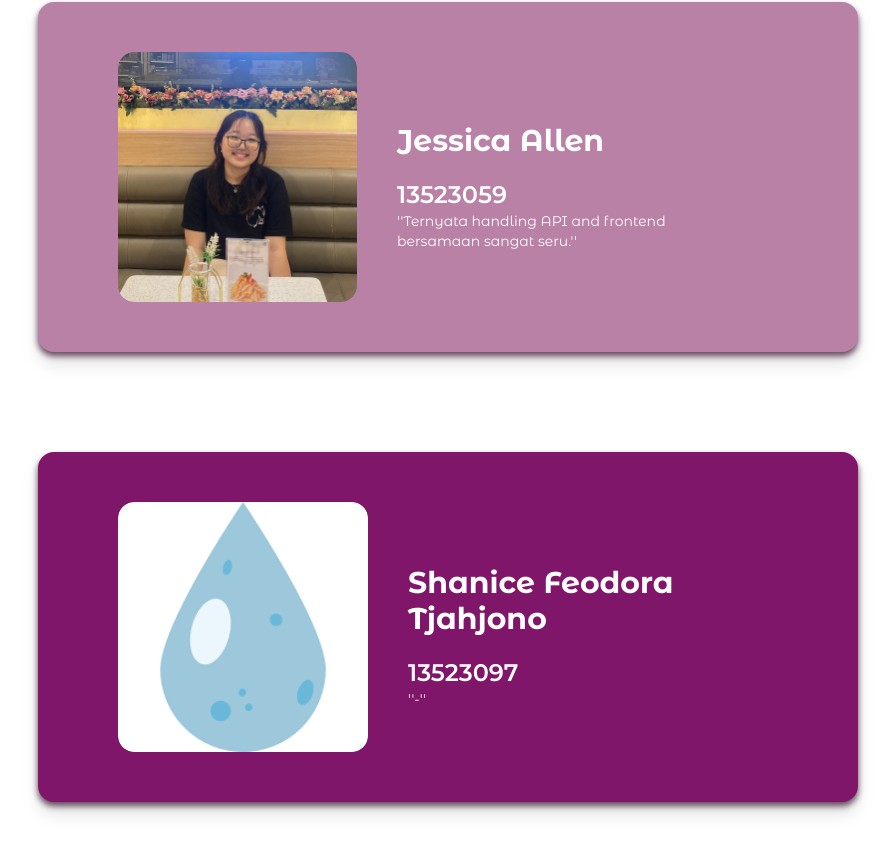
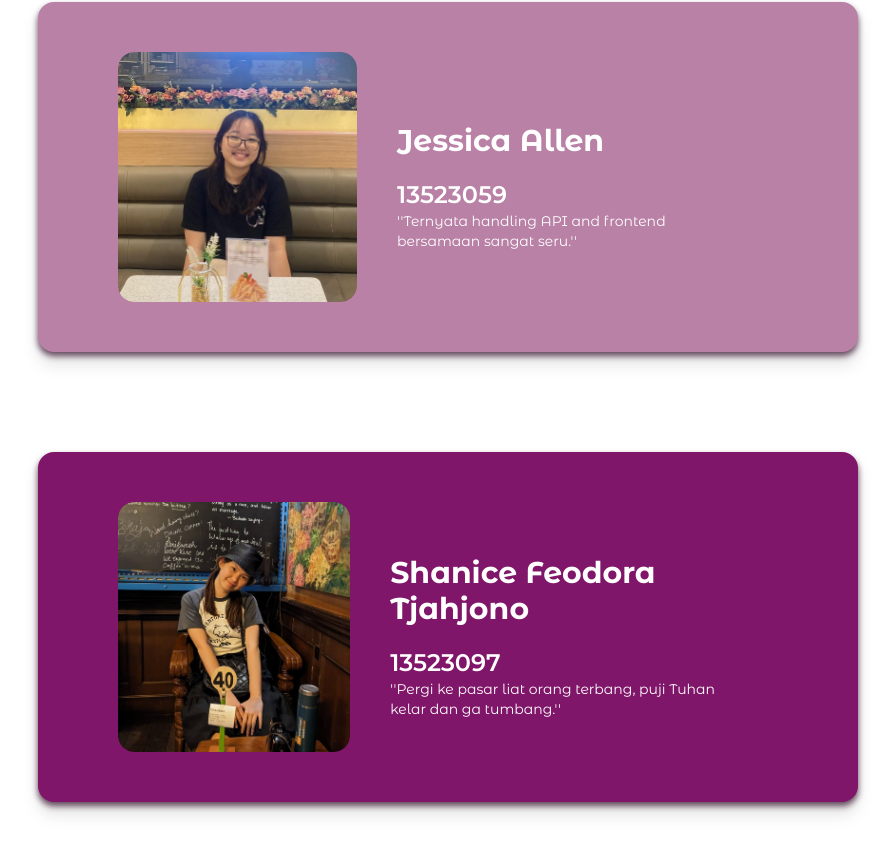
Before and after one commit to MaheswaraKaindra/Tubes2_BrokenHeart, a Next.js app in the folder src/frontend/: page / in a window 1280 px wide. Shown: the part 1288-2142 px from the top of the page, without its empty margins (192-1087 px from the left). Built offline with nearby package versions, Linux system fonts and the light colour scheme.

Commit message:
style: clean up code

```diff
--- a/src/frontend/app/page.js
+++ b/src/frontend/app/page.js
@@ -23,8 +23,8 @@ const Profile = [
   {
     name: "Shanice Feodora Tjahjono",
     nim: "13523097",
-    pesan: "''-''",
-    img: "/water.png",
+    pesan: "''Pergi ke pasar liat orang terbang, puji Tuhan kelar dan ga tumbang.''",
+    img: "/fotoshanice.jpg",
     bg: "purple-dark",
     link:"https://www.linkedin.com/in/shanice-feodora-a8368124b/"
   }
--- a/src/frontend/components/SearchPage.js
+++ b/src/frontend/components/SearchPage.js
@@ -3,14 +3,10 @@ import { useState, useEffect } from 'react'
 import React from 'react'
 import { ElementCard } from '@/components/ElementCard'
 import { MultipleResultCard } from './MultipleResultCard'
-import { CombinationCard } from '@/components/CombinationCard'
-import Image from 'next/image'
-import Dummy from '../public/water.png'
 import TreeVisualizer from "@/components/TreeVisualizer";
 
 export const SearchPage = ({algorithm}) => {
   const [isToggled, setIsToggled] = useState(false);
-  const [isClicked, setIsClicked] = useState(false);
   const [input, setInput] = useState("");
   const [result, setResult] = useState(null);
   const [maxResults, setMaxResults] = useState(null);
@@ -34,7 +30,7 @@ const handleSubmit = async () => {
       headers: {
         "Content-Type": "application/json",
       },
-      body: JSON.stringify({ target: input, index: 0 }), // Add index if needed
+      body: JSON.stringify({ target: input, index: 0 }),
     });
 
     if (!res.ok) {
--- a/src/frontend/components/TreeVisualizer.js
+++ b/src/frontend/components/TreeVisualizer.js
@@ -55,7 +55,6 @@ const TreeVisualizer = ({ tree }) => {
 
     dagre.layout(dagreGraph);
 
-    // Apply layouted positions
     nodes.forEach((node) => {
       const pos = dagreGraph.node(node.id);
       node.position = { x: pos.x, y: pos.y };
```
Also changed, not shown: src/frontend/public/fotoshanice.jpg (added).
